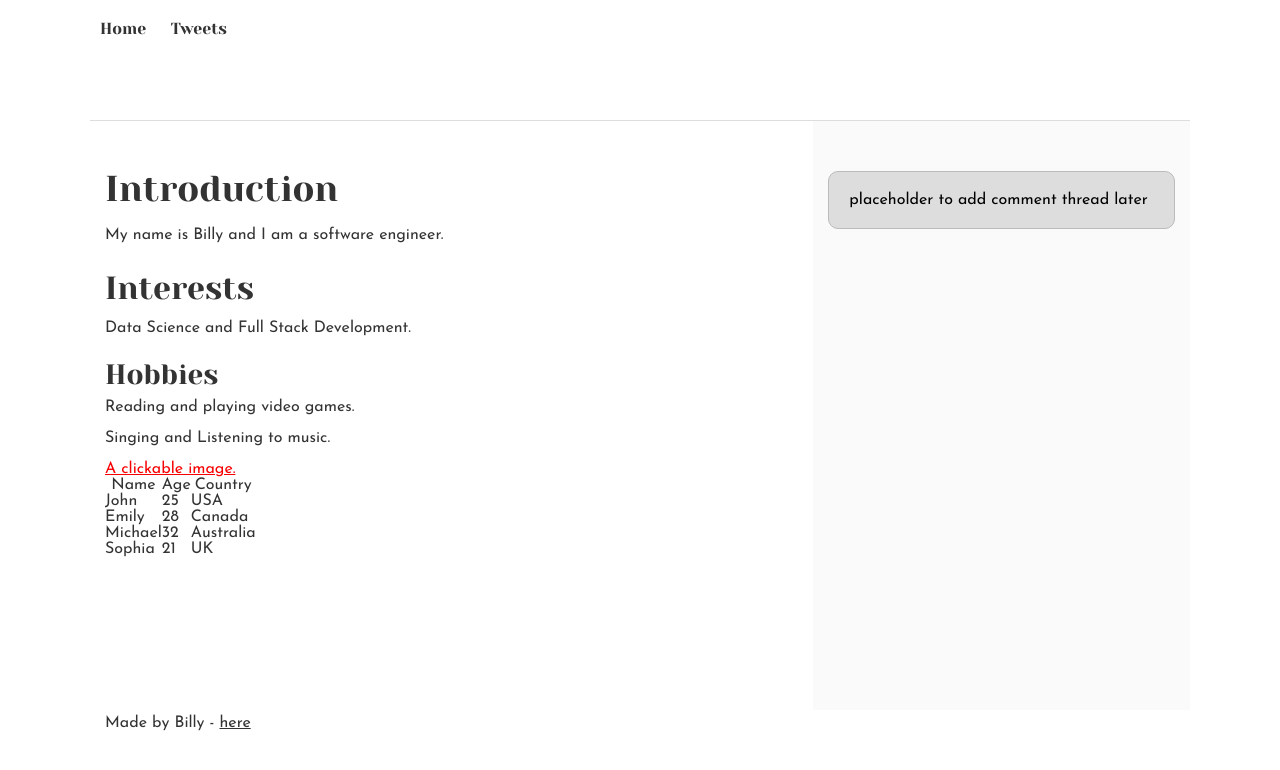
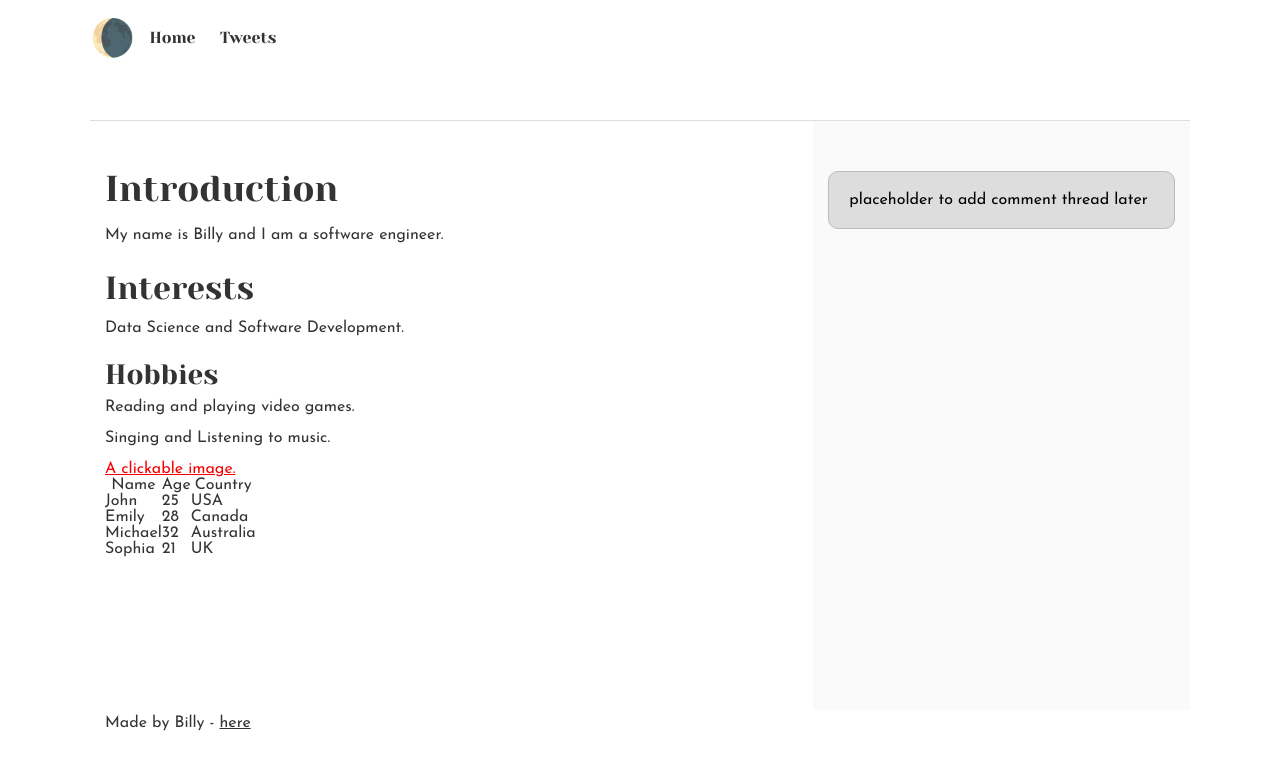
Before and after one commit to Tech-it-with-Billy/alx_html_css, a plain HTML site: page css_basic/index.html in a window 1280 px wide. Drawn offline with Linux system fonts and the light colour scheme.

Commit message:
update index.html file

```diff
--- a/css_basic/index.html
+++ b/css_basic/index.html
@@ -10,6 +10,7 @@
 <body class="works_on_smartphone">
     <header>
         <ul>
+            <li class="logo">🌘</li>
             <li>
                 <a href="index.html">Home</a>
                 <a href="tweets.html">Tweets</a>
@@ -22,7 +23,7 @@
             <h1>Introduction</h1>
             <p>My name is Billy and I am a software engineer.</p>
             <h2>Interests</h2>
-            <p>Data Science and Full Stack Development.</p>
+            <p>Data Science and Software Development.</p>
             <h3>Hobbies</h3>
             <p>Reading and playing video games.</p>
             <p>Singing and Listening to music.</p>
```
